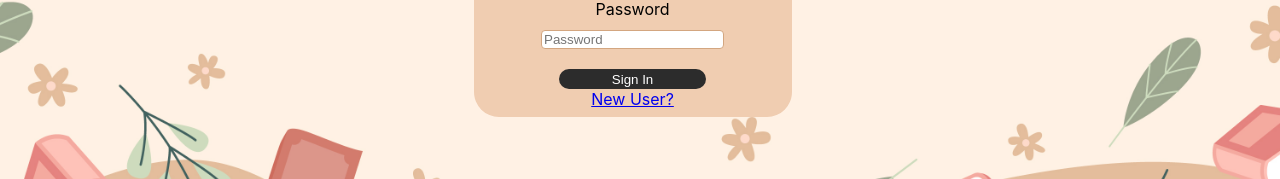
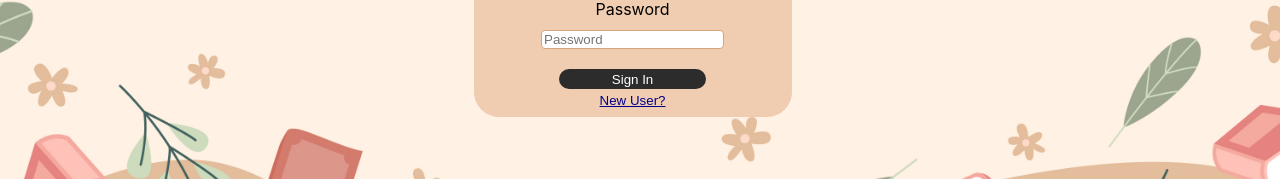
Before and after one commit to NirjharDeb/Chapter-Chai, a React (Create React App) app in the folder chapter_chai/frontend/: page / in a window 1280 px wide. Shown: the part 412-591 px from the top of the page. Built offline with nearby package versions, Linux system fonts and the light colour scheme.

Commit message:
sign-in toggle

```diff
--- a/chapter_chai/frontend/src/sign-in-page/SignInPage.css
+++ b/chapter_chai/frontend/src/sign-in-page/SignInPage.css
@@ -30,6 +30,16 @@ body {
 }
 #submit-button:active {
     background-color: #fff1e4;
+}
+
+#toggle-button {
+    background: none;
+    border: none;
+    text-decoration: underline;
+    color: darkblue;
+}
+#toggle-button:hover {
+    cursor: pointer;
 }
 
 .sign-in-content {
--- a/chapter_chai/frontend/src/sign-in-page/SignInPage.js
+++ b/chapter_chai/frontend/src/sign-in-page/SignInPage.js
@@ -48,9 +48,9 @@ function SignInPage() {
                             onChange={(e) => setPassword(e.target.value)}
                         />
                     </div>
-                    <button id='submit-button' onClick={handleSubmit}>Sign In</button>
+                    <button id='submit-button' onClick={handleSubmit}>{sign_in ? "Sign In" : "Create Account"}</button>
                     <div>
-                        <a href="https://google.com">New User?</a>
+                        <button id='toggle-button' onClick={() => setSignIn(!sign_in)}>{sign_in ? "New User?" : "Returning User?"}</button>
                     </div>
                 </div>
             </div>
```
